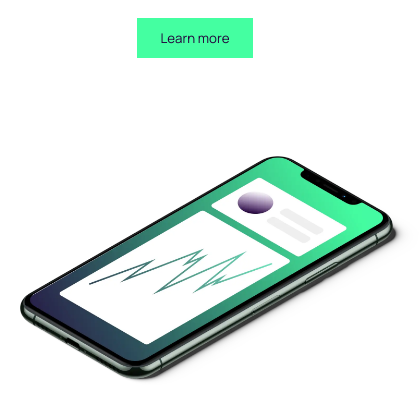
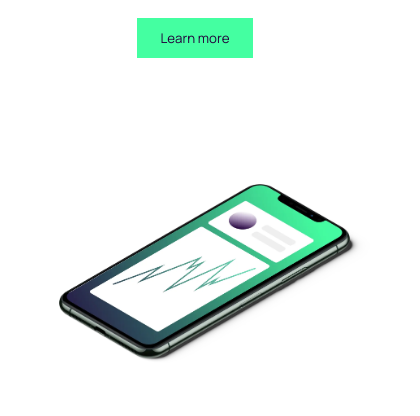
Before and after one commit to DanielDantas0921/landing-page-workit, a plain HTML site: page index.html in a window 390 px wide. Shown: the part 428-844 px from the top of the page, 420 px wide, since content can reach past the window. Drawn offline with Linux system fonts and the light colour scheme.

Commit message:
correção da parte da imagem do celular e retirada do espaço em branco da parte responsiva que ficava a direita

```diff
--- a/index.html
+++ b/index.html
@@ -23,7 +23,7 @@
 
         </div>
 
-        <img class="img-cell" src="./src/img/image-hero.webp" alt="">
+
 
 
         <img class="header-img1" src="./src/img/Frame 10 Copy.png" alt="">
@@ -33,6 +33,8 @@
         <img class="header-img3" src="./src/img/bg-pattern-4.png" alt="">
 
     </header>
+
+    <img class="img-cell" src="./src/img/image-hero.webp" alt="">
 
     <section class="three-circles">
 
--- a/src/css/style.css
+++ b/src/css/style.css
@@ -6,6 +6,9 @@
     margin: 0;
 }
 
+body{
+    position: relative;
+}
 
 header {
     position: relative;
@@ -15,6 +18,7 @@ header {
     background-size: cover;
     background-repeat: no-repeat;
     background-position: bottom;
+    overflow: hidden;
 }
 
 header nav {
@@ -74,14 +78,6 @@ header .header-container h1 span {
 
 
 
-header .img-cell {
-    position: absolute;
-    left: 30%;
-    top: 50%;
-    width: 800px;
-
-}
-
 header .header-img1 {
     position: absolute;
     left: 0;
@@ -92,11 +88,19 @@ header .header-img2 {
     position: absolute;
     right: -2%;
     top: 45%;
+    overflow: hidden;
 }
 
 header .header-img3{
     position: absolute;
     display: none;
+}
+
+.img-cell{
+    position: absolute;
+    top: 22%;
+    left: 30%;
+    width: 600px;
 }
 
 .btn-green {
@@ -226,10 +230,6 @@ footer .icons img:not(:last-child) {
         margin-top: 5rem;
     }
 
-    header .img-cell {
-        width: 650px;
-        top: 60%;
-    }
 
     .three-circles{
         flex-direction: column;
@@ -269,10 +269,9 @@ footer .icons img:not(:last-child) {
     }
 
 
-    header .img-cell {
-        width: 600px;
-        left: 25%;
-        top: 60%;
+    .img-cell{
+        left: 18vw;
+        width: 70%;
     }
 
     .three-circles{
@@ -318,6 +317,16 @@ footer .icons img:not(:last-child) {
     footer .icons img:not(:last-child) {
         margin-right: 1.3rem;
     }
+
+
+}
+
+@media screen and (max-width: 850px){
+    .img-cell{
+        width: 550px;
+        left: 15%;
+        top:25%
+    }
 }
 
 @media screen and (max-width: 768px){
@@ -348,12 +357,9 @@ footer .icons img:not(:last-child) {
     }
 
 
-    header .img-cell{
-        width: 400px;
-        left: 5%;
-        top: 80%;
-
-
+    .img-cell{
+        left: 15vw;
+        top: 20%;
     }
 
     .three-circles .circle-item{
@@ -368,6 +374,9 @@ footer .icons img:not(:last-child) {
 
     .circle-item .circle:not(first-child){
         margin-top: 1.5rem;
+    }
+    .info{
+        margin-left: 10%;
     }
 
     .info-img img{
@@ -388,3 +397,47 @@ footer .icons img:not(:last-child) {
     }
 
 }
+
+@media screen and (max-width: 660px){
+
+    .img-cell{
+        width: 80%;
+        left: 15vw;
+    }
+
+}
+
+@media screen and (max-width: 550px){
+
+    .img-cell{
+        width: 80%;
+        left: 15vw;
+        top: 21%;
+    }
+
+}
+
+
+@media screen and (max-width: 470px){
+
+    .img-cell{
+        width: 80%;
+        left: 15vw;
+        top: 23%;
+    }
+
+    .info-img img{
+        margin-left: 3%;
+    }
+
+    .info-description{
+        padding: 2rem;
+        left: 0%;
+    }
+
+    footer{
+        margin-top: 23rem;
+    }
+
+
+}
```
